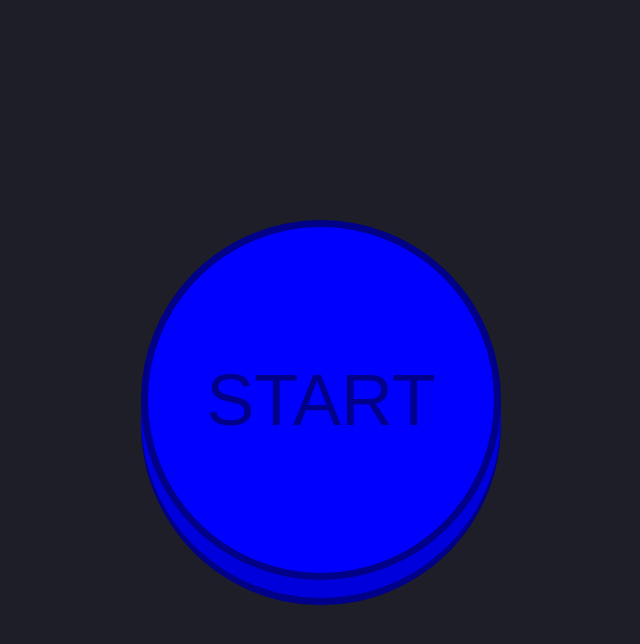
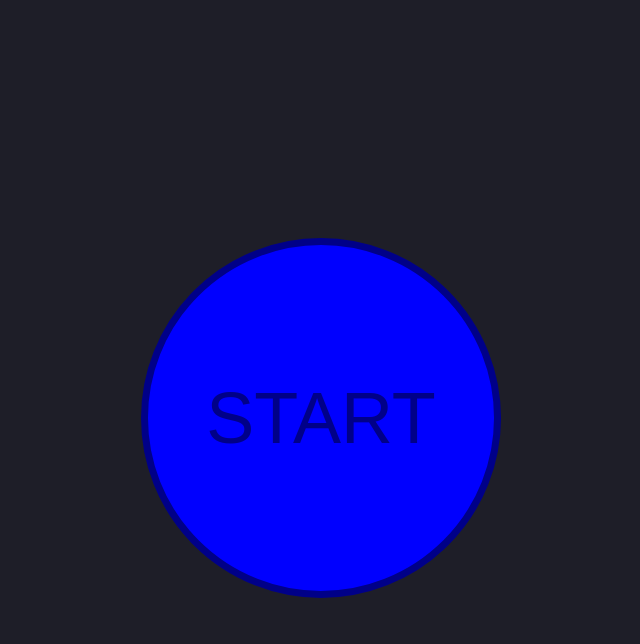
Before and after one commit to deeanahamed/scifair2024, a plain HTML site: page site/index.html in a window 1280 px wide. In both pictures the pointer is over the button 640 px from the left and 400 px from the top of the page. Shown: the whole page, without its empty margins (319-959 px from the left). Drawn offline with Linux system fonts and the light colour scheme.

Commit message:
minor changes

```diff
--- a/site/index.html
+++ b/site/index.html
@@ -25,19 +25,29 @@
         height: 20rem;
         width: 20rem;
         border-radius: 50%;
-        border: none;
+        transition-duration: 0.1s;
+      }
+      .button,
+      .button:hover,
+      .button:active,
+      .button:focus-visible,
+      .button:focus {
+        outline: none;
       }
       .button.start {
         font-size: 4rem;
         color: #000088;
         background: #0000ff;
         border: 0.4rem solid #000088;
-        box-shadow: 0px 1rem 0px #0000dd,
+        box-shadow: 0px 1rem 0px #0000cc,
           0px 1.4rem 0px #000088;
       }
       .button.start::before {
         content: "START";
       }
+      .button.start:hover,
+      .button.start:active,
+      .button.start:focus-visible,
       .button.wait {
         font-size: 4rem;
         color: #000088;
@@ -52,9 +62,9 @@
       .button.click {
         font-size: 4rem;
         color: #880000;
-        background: #ee2222;
+        background: #ee0000;
         border: 0.4rem solid #880000;
-        box-shadow: 0px 1rem 0px #dd1111,
+        box-shadow: 0px 1rem 0px #cc0000,
           0px 1.4rem 0px #880000;
       }
       .button.click::before {
```
